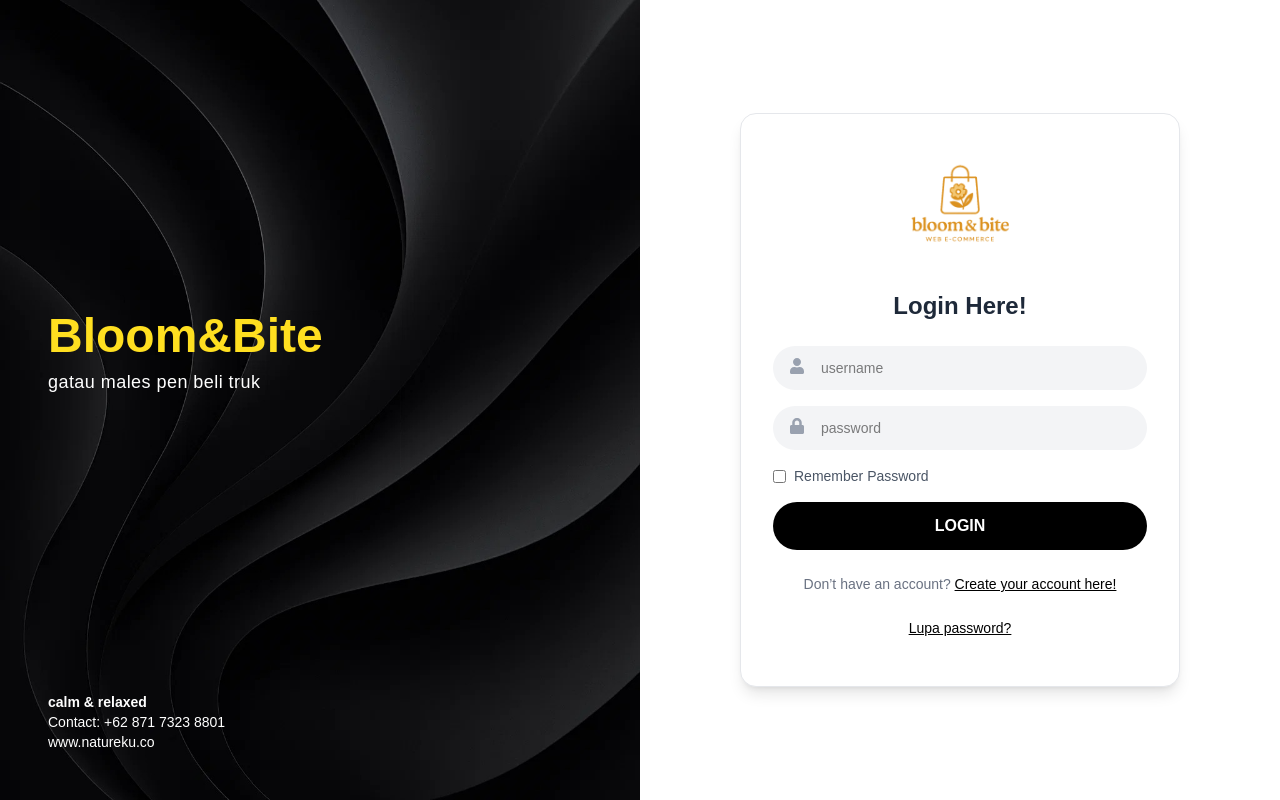
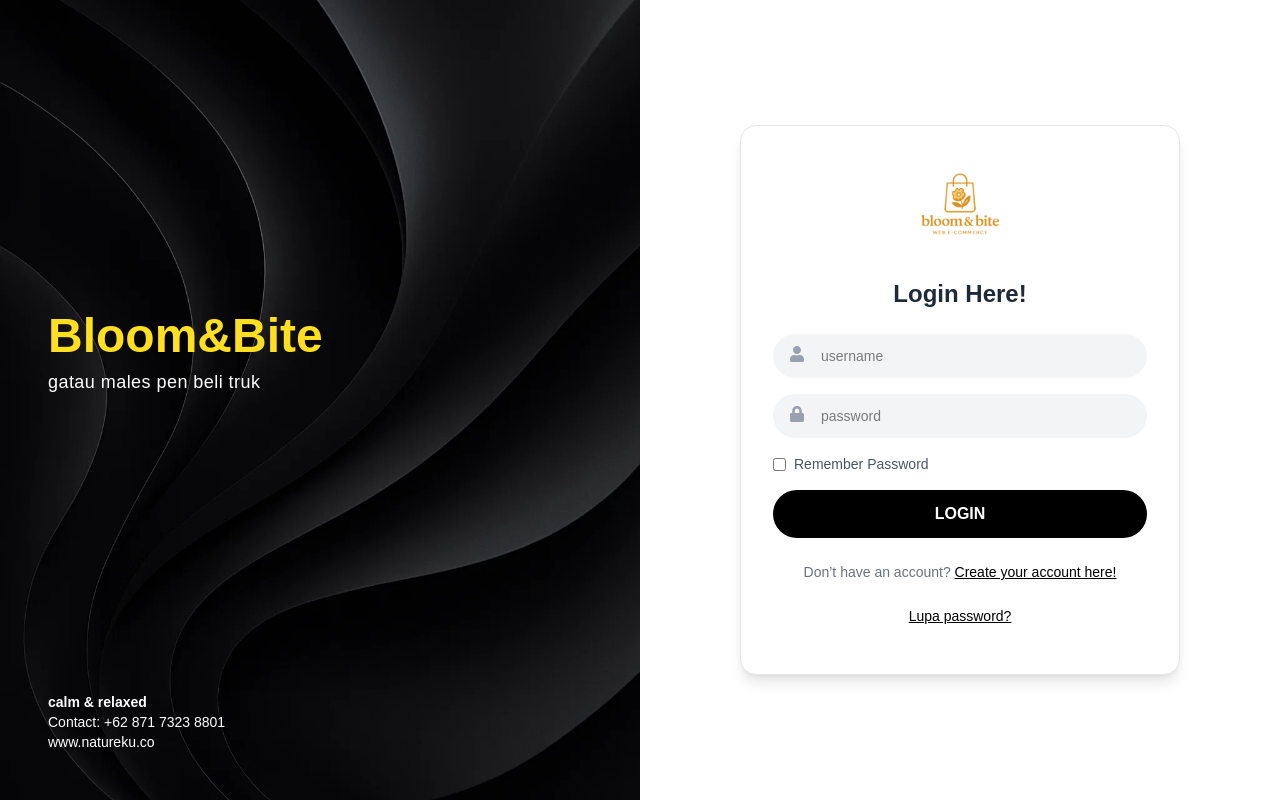
Before and after one commit to Alfarizi05/BloomBite_Kelompok9, a React (Vite) app: page /login in a window 1280 px wide. Built offline with nearby package versions, Linux system fonts and the light colour scheme; a web font is replaced by a local one.

Commit message:
Progres Project

```diff
--- a/src/pages/auth/Login.jsx
+++ b/src/pages/auth/Login.jsx
@@ -1,6 +1,6 @@
 import { ImSpinner2 } from "react-icons/im";
 import { BsFillExclamationDiamondFill } from "react-icons/bs";
-import { FaUser, FaLock, FaLeaf } from "react-icons/fa"; // << Tambahkan icon logo
+import { FaUser, FaLock } from "react-icons/fa";
 import { useNavigate, Link } from "react-router-dom";
 import { useState } from "react";
 import axios from "axios";
@@ -53,7 +53,7 @@ export default function Login() {
     <div className="bg-white shadow-lg border border-gray-200 rounded-2xl p-8 grid gap-6">
       {/* Logo */}
       <div className="flex justify-center">
-        <img src="/public/img/logo.png" className="h-30 w-30" />
+        <img src="/img/logo.png" alt="Logo" className="h-24 w-auto" />
       </div>
 
       <h2 className="text-2xl font-bold text-gray-800 text-center">Login Here!</h2>
```
